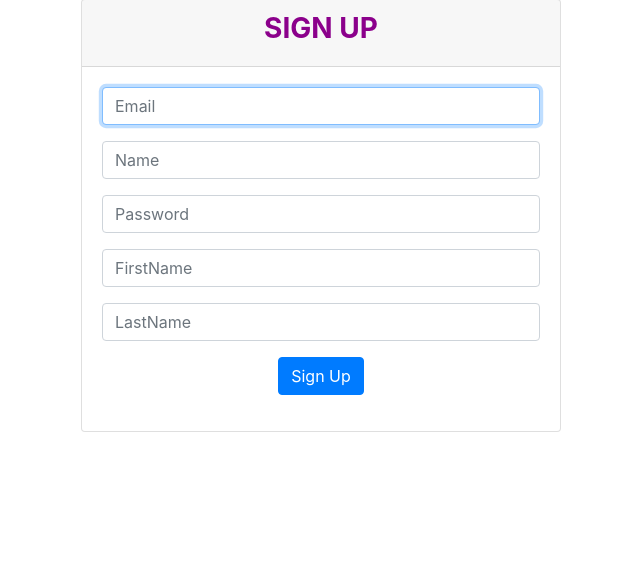
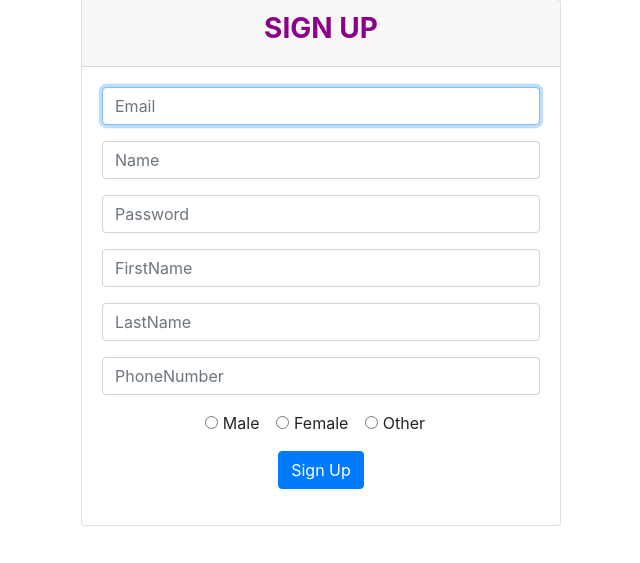
Before and after one commit to sp2728/VolunteerRealm, a Flask app: page /signup in a window 1280 px wide. Shown: the part 237-800 px from the top of the page, without its empty margins (292-932 px from the left). Run offline with Flask 2, Linux system fonts and the light colour scheme; some libraries are stand-ins or nearby versions.

Commit message:
updated registration code n html

```diff
--- a/FlaskLogin/auth.py
+++ b/FlaskLogin/auth.py
@@ -45,6 +45,8 @@ def signup_post():
     password = request.form.get('password')
     first_name = request.form.get('FirstName')
     last_name = request.form.get('LastName')
+    phone_number = request.form.get('PhoneNumber')
+    gender = request.form.get('gender')
 
     user = User.query.filter_by(
         email=email).first()  # if this returns a user, then the email already exists in database
@@ -54,7 +56,7 @@ def signup_post():
         return redirect(url_for('auth.signup'))
 
     # create new user with the form data. Hash the password so plaintext version isn't saved.
-    new_user = User(email=email, name=name, password=generate_password_hash(password, method='sha256'), first_name=first_name, last_name=last_name)
+    new_user = User(email=email, name=name, password=generate_password_hash(password, method='sha256'), first_name=first_name, last_name=last_name, phone_number=phone_number, gender=gender)
 
     # add the new user to the database
     db.session.add(new_user)
--- a/FlaskLogin/models.py
+++ b/FlaskLogin/models.py
@@ -8,4 +8,6 @@ class User(UserMixin, db.Model):
     password = db.Column(db.String(100))
     name = db.Column(db.String(64))
     first_name = db.Column(db.String(64))
-    last_name = db.column(db.String(64))
+    last_name = db.Column(db.String(64))
+    phone_number = db.Column(db.Integer, unique=True)
+    gender = db.Column(db.String(10))
--- a/FlaskLogin/templates/signup.html
+++ b/FlaskLogin/templates/signup.html
@@ -38,6 +38,29 @@
                     <div class="form-group">
                         <input class="form-control" type="text" name="LastName" placeholder="LastName">
                     </div>
+
+                    <div class="form-group">
+                        <input class="form-control" type="number" name="PhoneNumber" placeholder="PhoneNumber">
+                    </div>
+
+                    <div class="form-group">
+                        <div class="form-check-inline">
+                            <label class="form-check-label">
+                                <input type="radio" class="form-check-input" name="gender" value="Male">Male
+                            </label>
+                        </div>
+                        <div class="form-check-inline">
+                            <label class="form-check-label">
+                                <input type="radio" class="form-check-input" name="gender" value="Female">Female
+                            </label>
+                        </div>
+                        <div class="form-check-inline">
+                            <label class="form-check-label">
+                                <input type="radio" class="form-check-input" name="gender" value="Other">Other
+                            </label>
+                        </div>
+                    </div>
+
                     <div class="form-group">
                         <button class="btn btn-primary">Sign Up</button>
                     </div>
```
Also changed, not shown: FlaskLogin/db.sqlite. Lines whose indentation alone changed are shown as unchanged.
